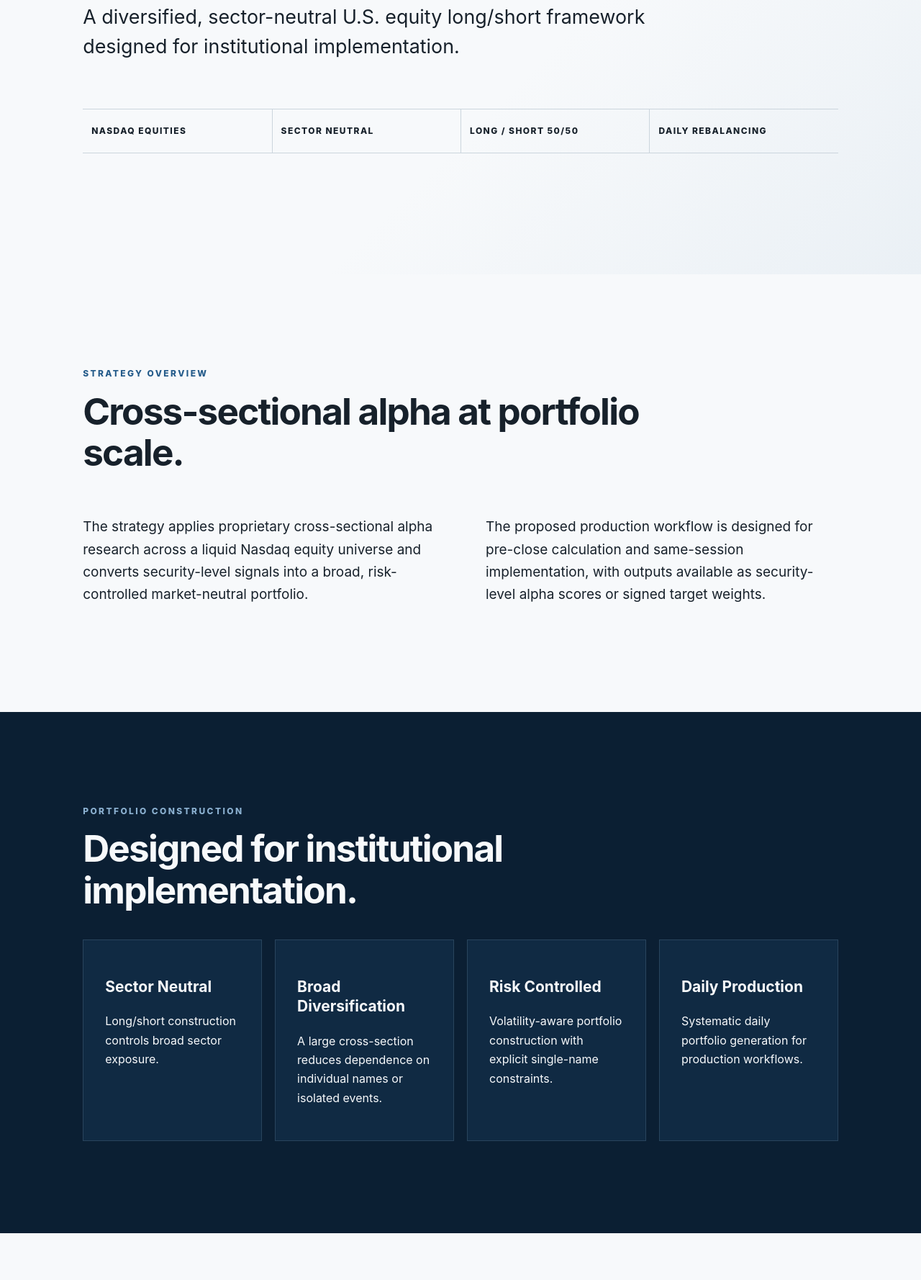
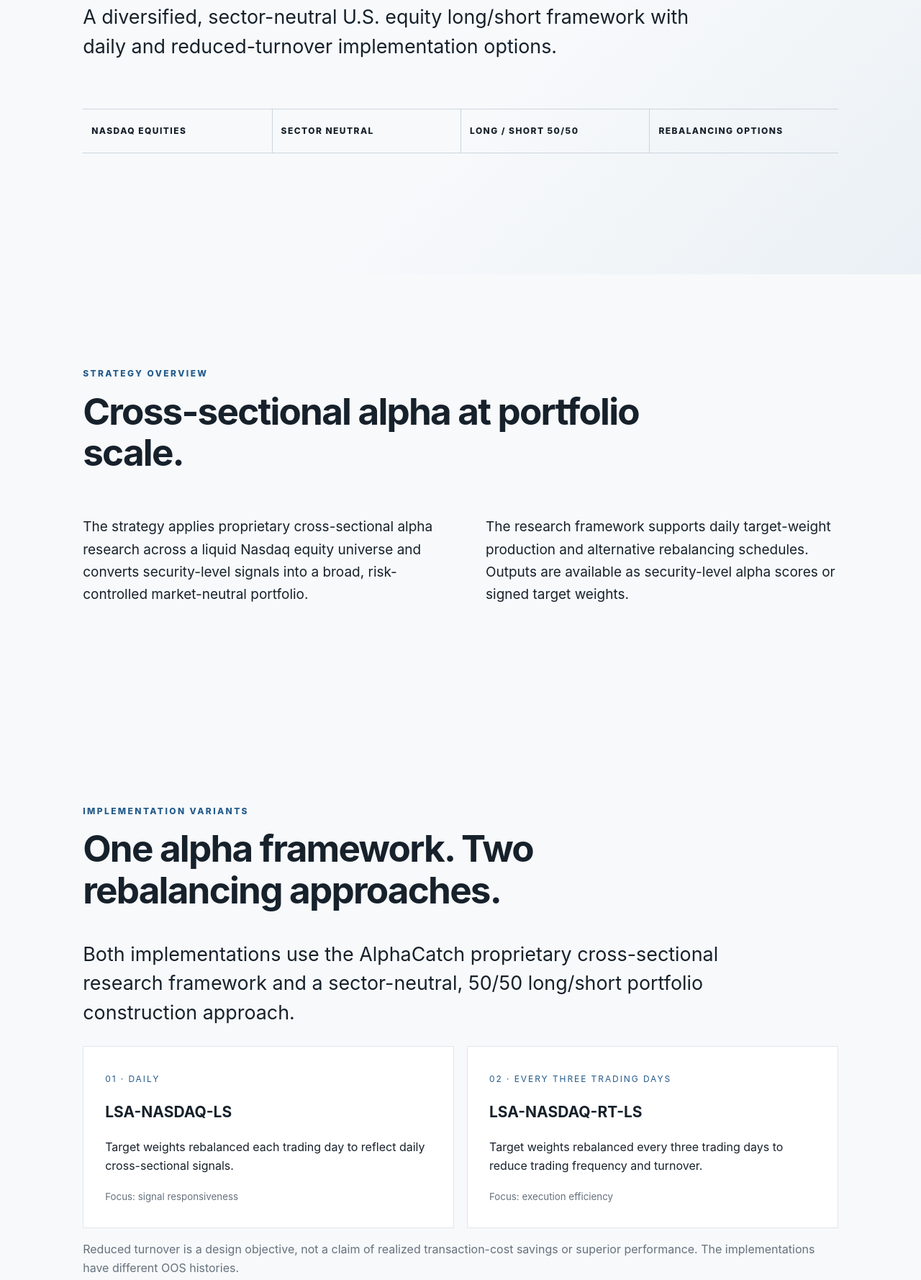
Before and after one commit to ds3236/ls-advisors-website, a plain HTML site: page institutional.html in a window 1280 px wide. Shown: the part 478-2256 px from the top of the page at 72% size. Drawn offline with Linux system fonts and the light colour scheme; files that its build step writes are made by us from their sources.

Commit message:
Institutional Page Update

```diff
--- a/institutional.html
+++ b/institutional.html
@@ -3,7 +3,7 @@
 <head>
 <meta charset="utf-8"><meta name="viewport" content="width=device-width, initial-scale=1">
 <meta name="description" content="LS ADVISORS U.S. Equity Market Neutral institutional research overview.">
-<title>Institutional Research | LS ADVISORS</title><link rel="stylesheet" href="style.css">
+<title>Institutional Research | LS ADVISORS</title><link rel="stylesheet" href="assets/css/style.css">
 </head>
 <body>
 <header class="site-header"><a class="brand" href="index.html">LS ADVISORS</a><button class="menu" aria-label="Toggle navigation">Menu</button><nav><a href="index.html#research">Research</a><a href="index.html#solutions">Solutions</a><a href="institutional.html">Institutional</a><a href="index.html#contact">Contact</a></nav></header>
@@ -11,18 +11,28 @@
 <section class="hero institutional-hero">
 <div class="eyebrow">FOR INSTITUTIONAL DISCUSSION</div>
 <h1>U.S. Equity<br>Market Neutral</h1>
-<p class="lead">A diversified, sector-neutral U.S. equity long/short framework designed for institutional implementation.</p>
-<div class="specs"><div>NASDAQ EQUITIES</div><div>SECTOR NEUTRAL</div><div>LONG / SHORT 50/50</div><div>DAILY REBALANCING</div></div>
+<p class="lead">A diversified, sector-neutral U.S. equity long/short framework with daily and reduced-turnover implementation options.</p>
+<div class="specs"><div>NASDAQ EQUITIES</div><div>SECTOR NEUTRAL</div><div>LONG / SHORT 50/50</div><div>REBALANCING OPTIONS</div></div>
 </section>
 
 <section class="section">
 <div class="kicker">STRATEGY OVERVIEW</div><h2>Cross-sectional alpha at portfolio scale.</h2>
-<div class="two-col"><p>The strategy applies proprietary cross-sectional alpha research across a liquid Nasdaq equity universe and converts security-level signals into a broad, risk-controlled market-neutral portfolio.</p><p>The proposed production workflow is designed for pre-close calculation and same-session implementation, with outputs available as security-level alpha scores or signed target weights.</p></div>
+<div class="two-col"><p>The strategy applies proprietary cross-sectional alpha research across a liquid Nasdaq equity universe and converts security-level signals into a broad, risk-controlled market-neutral portfolio.</p><p>The research framework supports daily target-weight production and alternative rebalancing schedules. Outputs are available as security-level alpha scores or signed target weights.</p></div>
+</section>
+
+<section class="section">
+<div class="kicker">IMPLEMENTATION VARIANTS</div><h2>One alpha framework. Two rebalancing approaches.</h2>
+<p class="lead">Both implementations use the AlphaCatch proprietary cross-sectional research framework and a sector-neutral, 50/50 long/short portfolio construction approach.</p>
+<div class="cards three" style="grid-template-columns:repeat(auto-fit,minmax(min(100%,280px),1fr));">
+  <article><span>01 · DAILY</span><h3>LSA-NASDAQ-LS</h3><p>Target weights rebalanced each trading day to reflect daily cross-sectional signals.</p><small>Focus: signal responsiveness</small></article>
+  <article><span>02 · EVERY THREE TRADING DAYS</span><h3>LSA-NASDAQ-RT-LS</h3><p>Target weights rebalanced every three trading days to reduce trading frequency and turnover.</p><small>Focus: execution efficiency</small></article>
+</div>
+<p class="muted">Reduced turnover is a design objective, not a claim of realized transaction-cost savings or superior performance. The implementations have different OOS histories.</p>
 </section>
 
 <section class="section dark">
 <div class="kicker">PORTFOLIO CONSTRUCTION</div><h2>Designed for institutional implementation.</h2>
-<div class="cards four"><article><h3>Sector Neutral</h3><p>Long/short construction controls broad sector exposure.</p></article><article><h3>Broad Diversification</h3><p>A large cross-section reduces dependence on individual names or isolated events.</p></article><article><h3>Risk Controlled</h3><p>Volatility-aware portfolio construction with explicit single-name constraints.</p></article><article><h3>Daily Production</h3><p>Systematic daily portfolio generation for production workflows.</p></article></div>
+<div class="cards four"><article><h3>Sector Neutral</h3><p>Long/short construction controls broad sector exposure.</p></article><article><h3>Broad Diversification</h3><p>A large cross-section reduces dependence on individual names or isolated events.</p></article><article><h3>Risk Controlled</h3><p>Volatility-aware portfolio construction with explicit single-name constraints.</p></article><article><h3>Flexible Rebalancing</h3><p>Daily signal production with daily or three-trading-day target-weight rebalancing options.</p></article></div>
 </section>
 
 <section class="section">
@@ -31,10 +41,13 @@
 </section>
 
 <section class="section validation-large">
-<div class="kicker">INDEPENDENT OOS VALIDATION</div><h2>Tracked independently since August 24, 2026.</h2>
-<p class="lead">Daily portfolio positions are independently tracked through validityBase and third-party timestamped, creating a verifiable out-of-sample record protected against ex-post modification.</p>
-<p class="muted">Historical strategy results are simulated and do not represent live trading. Independent tracking should not be interpreted as verification of future performance.</p>
-<a class="btn primary" href="https://portfolios.vbase.com/?sym=LSA-NASDAQ-LS" target="_blank" rel="noopener noreferrer">View Independent Track Record ↗</a>
+<div class="kicker">INDEPENDENT OOS VALIDATION</div><h2>Two independently tracked implementations.</h2>
+<p class="lead">Portfolio positions for both implementations are independently timestamped through validityBase, supporting a verifiable out-of-sample record.</p>
+<div class="cards three" style="grid-template-columns:repeat(auto-fit,minmax(min(100%,280px),1fr));margin:2rem 0;">
+  <article><span>DAILY REBALANCING</span><h3>LSA-NASDAQ-LS</h3><p>Independent tracking since August 24, 2026.</p><p><a class="btn" href="https://portfolios.vbase.com/?sym=LSA-NASDAQ-LS" target="_blank" rel="noopener noreferrer">View Daily Track Record ↗</a></p></article>
+  <article><span>REDUCED TURNOVER</span><h3>LSA-NASDAQ-RT-LS</h3><p>Separate OOS history beginning in October 2026; shorter observation period.</p><p><a class="btn" href="https://portfolios.vbase.com/?sym=LSA-NASDAQ-RT-LS" target="_blank" rel="noopener noreferrer">View RT Track Record ↗</a></p></article>
+</div>
+<p class="muted">Historical strategy results are simulated and do not represent live trading. Independent tracking verifies the record of submitted positions, not future performance. The two implementations' OOS histories are not directly comparable over unequal periods.</p>
 </section>
 
 <section class="section dark">
@@ -49,4 +62,4 @@
 </section>
 </main>
 <footer>© <span id="year"></span> LS ADVISORS Ltd. <span>Hong Kong</span><span>For discussion and informational purposes only. Nothing on this website constitutes investment advice, an offer, or a solicitation.</span></footer>
-<script src="main.js"></script></body></html>
+<script src="assets/js/main.js"></script></body></html>
```
